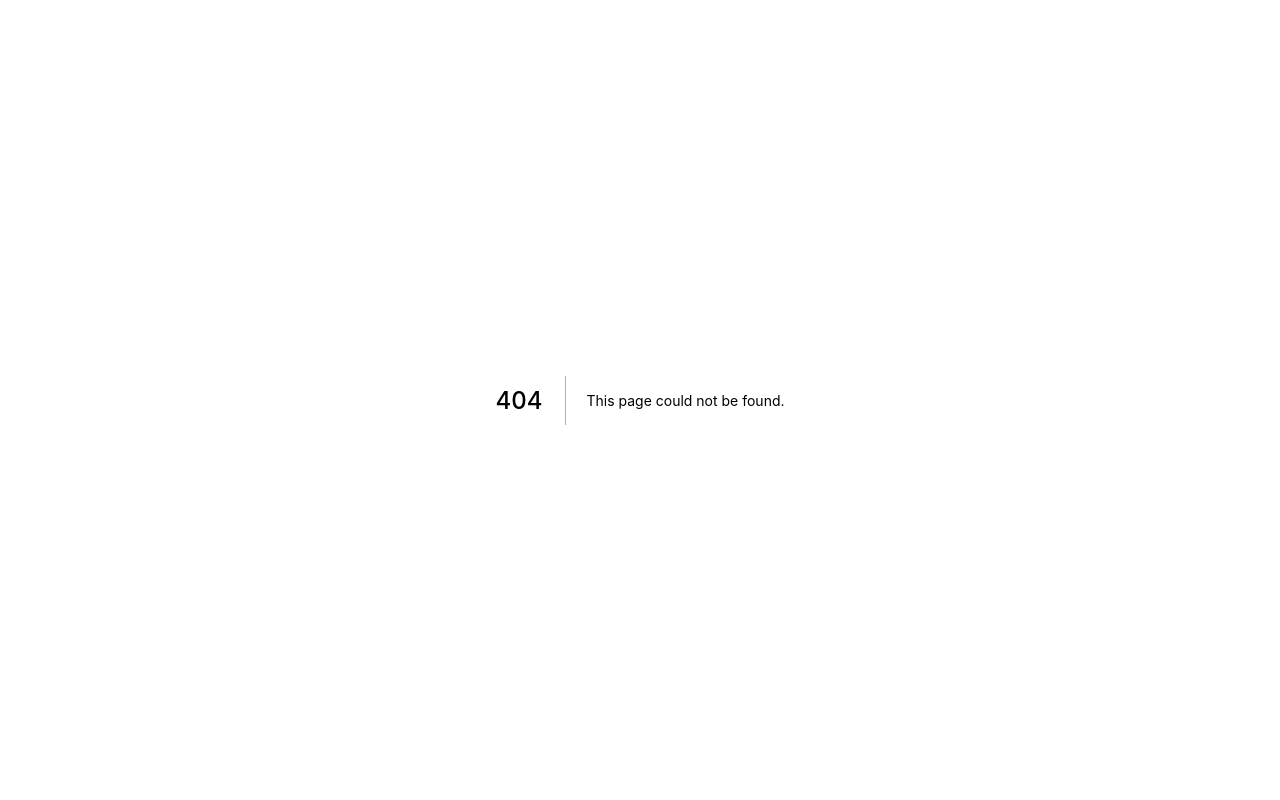
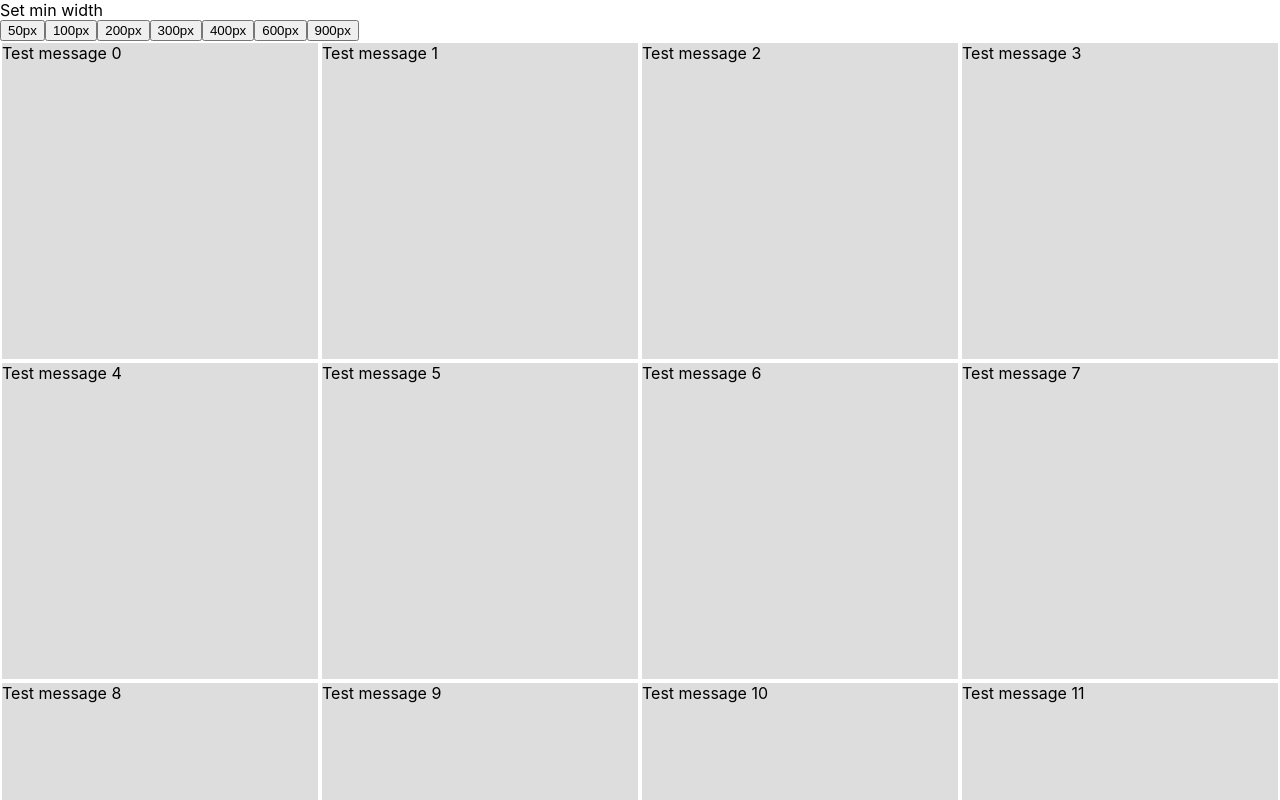
Before and after one commit to tian-lan-landing/playground, a Next.js app: page /ResponsiveFlexGrid in a window 1280 px wide. Before the commit this address had no page. Shown: the top 800 px of the page. Built offline with nearby package versions, Linux system fonts and the light colour scheme.

Commit message:
Add cube loading

```diff
--- /dev/null
+++ b/components/Loading.module.css
@@ -0,0 +1,61 @@
+@keyframes cube-loading {
+  100% {
+    transform: rotateX(-30deg) rotateY(-1turn);
+  }
+}
+.cube-loading-wrapper {
+  perspective: 200px;
+  display: flex;
+  align-items: center;
+  justify-content: center;
+  flex-wrap: wrap;
+  position: absolute;
+  left: 50%;
+  top: 0px;
+  transform: translateX(-50%) scale(0);
+  visibility: hidden;
+  transition: all 0.5s;
+}
+.loading {
+  transform: translateX(-50%) scale(1);
+  visibility: visible;
+}
+.cube-loading {
+  margin: 15px;
+  width: 20px;
+  height: 20px;
+  animation: cube-loading 4s infinite linear;
+  color: white;
+  transform: rotateX(-30deg) rotateY(0deg);
+  transform-style: preserve-3d;
+}
+.cube-loading > div {
+  width: 100%;
+  height: 100%;
+  position: absolute;
+  backface-visibility: inherit;
+}
+.cube-loading .front {
+  transform: translateZ(10px);
+  background-color: #2d86deb0;
+}
+.cube-loading .back {
+  transform: rotateY(180deg) translateZ(10px);
+  background-color: #2de464b0;
+}
+.cube-loading .right {
+  transform: rotateY(90deg) translateZ(10px);
+  background-color: #e3f057b0;
+}
+.cube-loading .left {
+  transform: rotateY(-90deg) translateZ(10px);
+  background-color: #efa141b0;
+}
+.cube-loading .top {
+  transform: rotateX(90deg) translateZ(10px);
+  background-color: #c13e61b0;
+}
+.cube-loading .bottom {
+  transform: rotateX(-90deg) translateZ(10px);
+  background-color: #984dd1b0;
+}
--- /dev/null
+++ b/global.d.ts
@@ -0,0 +1,3 @@
+declare module 'class-names' {
+  export default function cx(...args: any[]): string {}
+}
--- a/package.json
+++ b/package.json
@@ -9,6 +9,7 @@
     "lint": "next lint"
   },
   "dependencies": {
+    "class-names": "^1.0.0",
     "next": "12.2.1",
     "react": "18.2.0",
     "react-dom": "18.2.0"
--- /dev/null
+++ b/pages/ResponsiveFlexGrid.module.css
@@ -0,0 +1,22 @@
+.grid {
+  display: flex;
+  flex-wrap: wrap;
+}
+.gridItem {
+  min-width: 300px;
+  padding: 2px;
+  flex-grow: 1;
+}
+.gridItemAspectRatio {
+  padding-top: 100%;
+  width: 100%;
+  position: relative;
+}
+.gridContent {
+  position: absolute;
+  top: 0;
+  left: 0;
+  width: 100%;
+  height: 100%;
+  background-color: #ddd;
+}
--- /dev/null
+++ b/pages/ResponsiveFlexGrid.tsx
@@ -0,0 +1,34 @@
+import { NextPage } from 'next/types';
+import { useState } from 'react';
+import styles from './ResponsiveFlexGrid.module.css';
+
+const ResponsiveFlexGrid: NextPage = () => {
+  const arr = Array(20).fill(0);
+  const [minWidth, setMinWidth] = useState(300);
+  const options = [50, 100, 200, 300, 400, 600, 900];
+  return (
+    <div>
+      <div>
+        <div>Set min width</div>
+        <div style={{ display: 'flex' }}>
+          {options.map(o => (
+            <button key={o} onClick={() => setMinWidth(o)}>{o}px</button>
+          ))}
+        </div>
+      </div>
+      <div className={styles.grid}>
+        {arr.map((_, i) => (
+          <div key={i} className={styles.gridItem} style={{ minWidth: minWidth + 'px' }}>
+            <div className={styles.gridItemAspectRatio}>
+              <div className={styles.gridContent}>
+                Test message {i}
+              </div>
+            </div>
+          </div>
+        ))}
+      </div>
+    </div>
+  );
+};
+
+export default ResponsiveFlexGrid;
```
Also changed, not shown: components/Loading.tsx (added, +22 -0 lines), pages/CubeLoading.tsx (added, +8 -0 lines), pages/index.tsx (+6 -38 lines), 1 other file (tests, documents, lock files or other folders).
